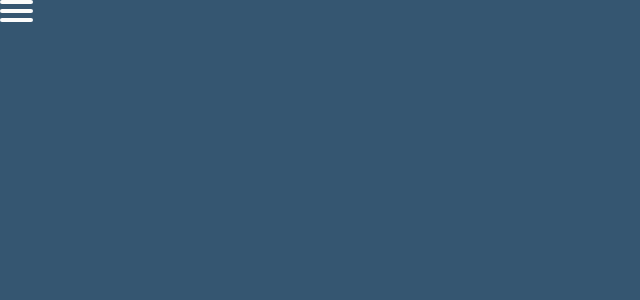
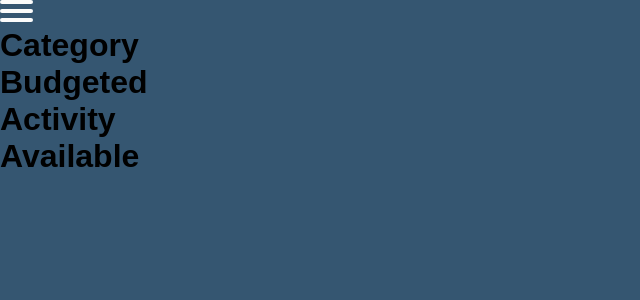
Before and after one commit to lepdiana/count-management, a React (Create React App) app in the folder client/: page /budget in a window 1280 px wide. Shown: the top 300 px of the page, without its empty margins (0-640 px from the left). Built offline with nearby package versions, Linux system fonts and the light colour scheme; no server answers; sample sign-in values are in the browser's storage.

Commit message:
added in a budgeting section

```diff
--- a/client/src/App.js
+++ b/client/src/App.js
@@ -6,6 +6,7 @@ import Overview from './components/Overview.js'
 import NetIncomeList from './components/NetIncomeList.js'
 import ExpenseList from './components/ExpenseList.js'
 import TransactionList from './components/TransactionList.js'
+import BudgetList from './components/BudgetList.js'
 import Navbar from './components/Navbar.js'
 import ProtectedRoute from './shared/ProtectedRoute.js'
 
@@ -36,6 +37,11 @@ function App() {
             component={TransactionList}
             redirectTo='/'
           />
+          <ProtectedRoute
+            path='/budget'
+            component={BudgetList}
+            redirectTo='/'
+          />
         </Switch>
     </div>
   )
--- /dev/null
+++ b/client/src/components/BudgetList.js
@@ -0,0 +1,32 @@
+import React, { useContext, useEffect } from 'react'
+import { CrudContext } from '../context/CrudProvider.js'
+
+
+function BudgetList(){
+    const { userTransactions, getUserTransactions, addTransaction, editTransaction, deleteTransaction } = useContext(CrudContext)
+
+
+    useEffect(() => {
+        getUserTransactions()
+    }, [])
+
+    console.log(userTransactions)
+    return(
+        <div>
+            <div>
+                <h1>Category</h1>
+            </div>
+            <div>
+                <h1>Budgeted</h1>
+            </div>
+            <div>
+                <h1>Activity</h1>
+            </div>
+            <div>
+                <h1>Available</h1>
+            </div>
+        </div>
+    )
+}
+
+export default BudgetList
--- a/client/src/components/Navbar.js
+++ b/client/src/components/Navbar.js
@@ -16,6 +16,7 @@ function Navbar(props) {
                     <Link to='/netincome'><li>Net Income</li></Link>
                     <Link to='/expense'><li>Expense</li></Link>
                     <Link to='/transaction'><li>Transaction</li></Link>
+                    <Link to='/budget'><li>Budget</li></Link>
                     <Link to='/' onClick={props.logout} className='logout'><li>Logout</li></Link>
             </ul>
             </div>
--- a/client/src/components/Overview.js
+++ b/client/src/components/Overview.js
@@ -26,7 +26,7 @@ function Overview() {
     return (
         <div className='overviewContainer'>
             <h3 className='overviewText'>Inflow: <h3 className='overviewInflow'>${ netIncomeTotal.toFixed(2) }</h3></h3>
-            <h3 className='overviewText'>Outflow: <h3 className='overviewOutflow'>${ transactionTotal.toFixed(2) }</h3></h3>
+            <h3 className='overviewText'>Outflow: <h3 className='overviewOutflow'>-${ transactionTotal.toFixed(2) }</h3></h3>
             <h3 className='overviewText'>Total: ${ overallTotal.toFixed(2) }</h3>
         </div>
     )
--- a/client/src/context/CrudProvider.js
+++ b/client/src/context/CrudProvider.js
@@ -13,7 +13,8 @@ axios.interceptors.request.use((config) => {
 function CrudProvider(props) {
     const initState = {
         userNetIncomes: [],
-        userTransactions: []
+        userTransactions: [],
+        filteredNetIncomes: []
     }
 
     const [incomeState, setIncomeState] = useState(initState)
```
